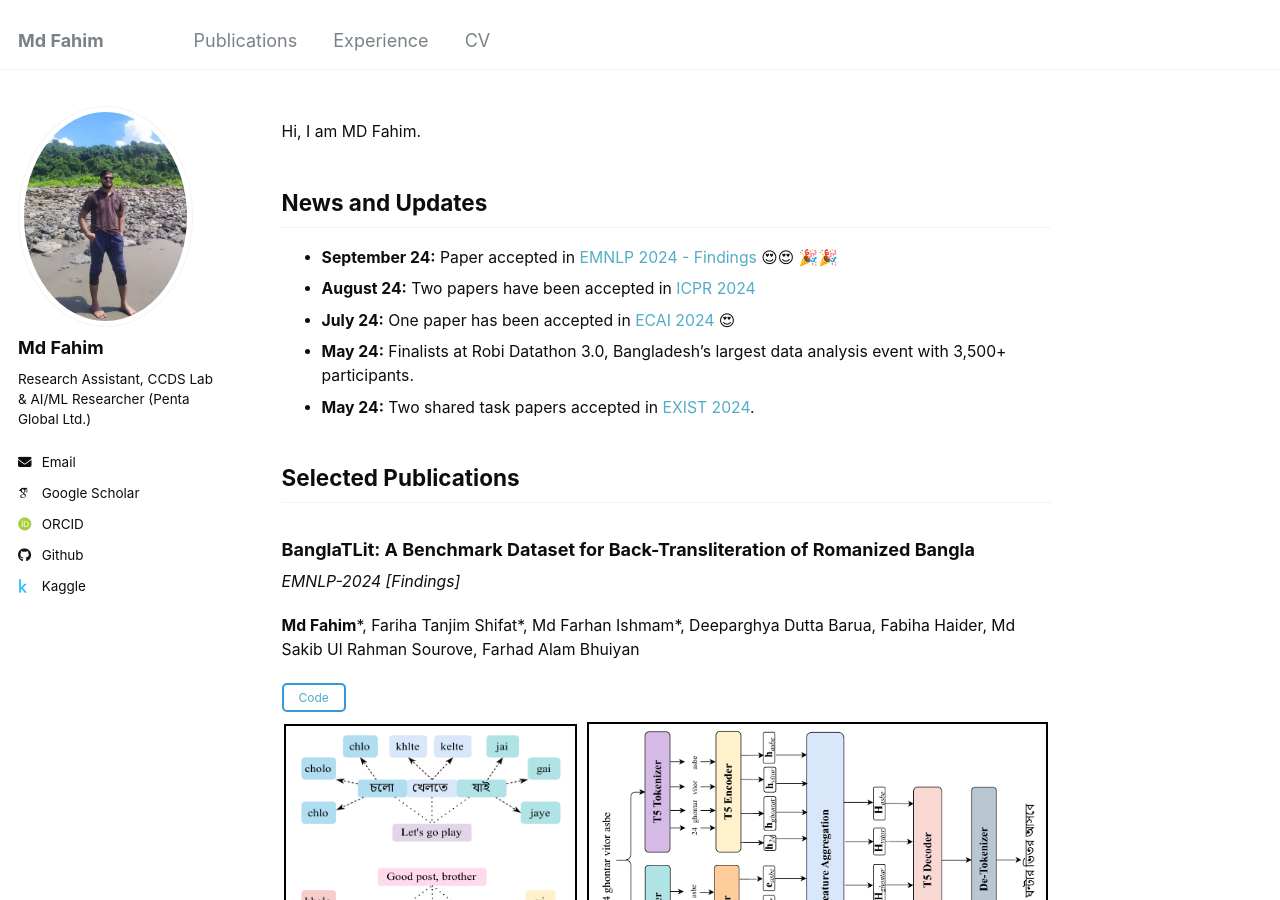
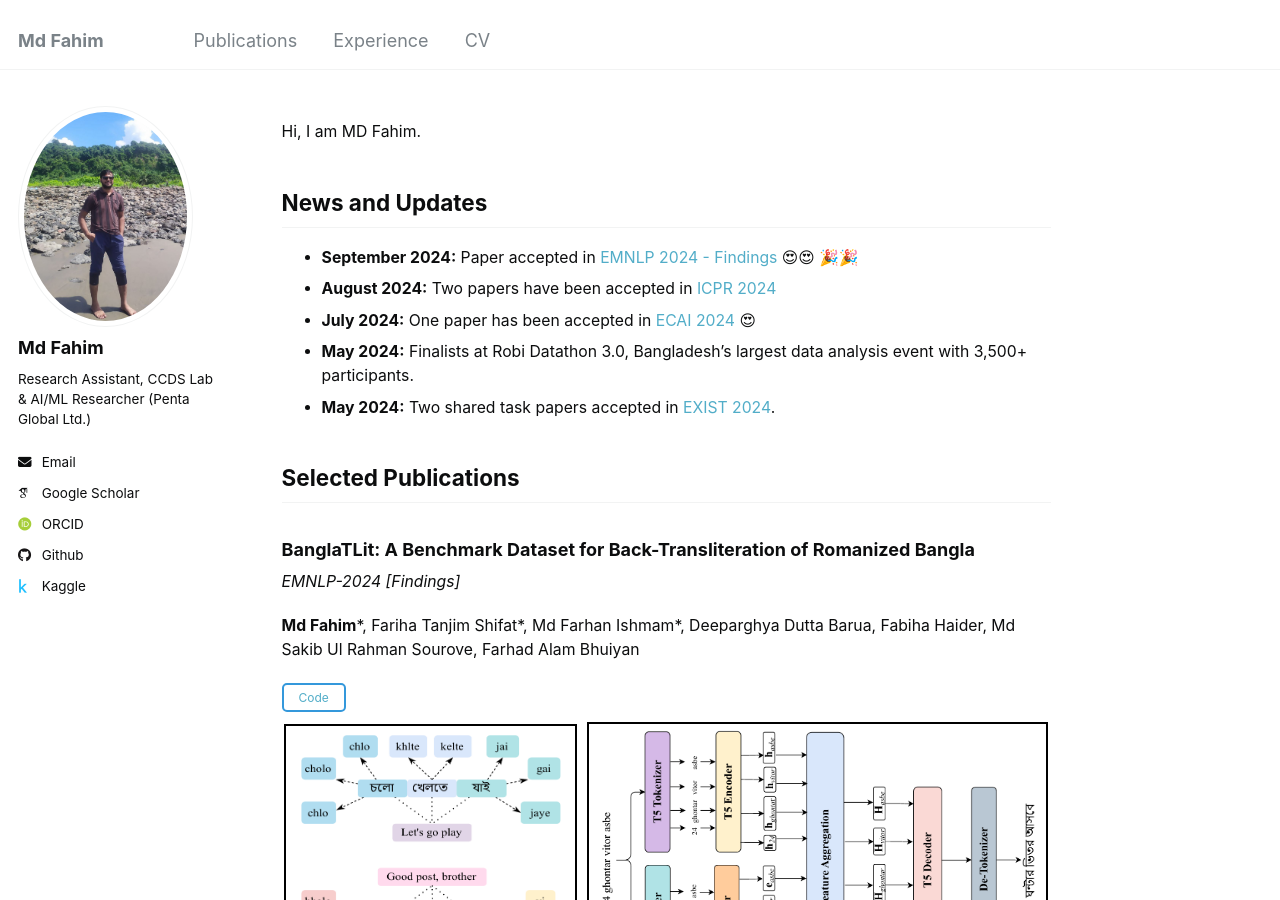
Before and after one commit to md-fahim/md-fahim.github.io, a Jekyll site: the page built from _pages/about.md, in a window 1280 px wide and 900 px high. Built offline with Jekyll 4.4.1, drawn with Linux system fonts in a browser that asks for light colours; some web fonts are replaced.

Commit message:
last update

```diff
--- a/_pages/about.md
+++ b/_pages/about.md
@@ -66,11 +66,11 @@ Hi, I am MD Fahim.
 </ul> -->
 <h2>News and Updates</h2>
 
-- **September 24:** Paper accepted in <a href="https://2024.emnlp.org/">EMNLP 2024 - Findings</a> 😍😍 🎉🎉
-- **August 24:** Two papers have been accepted in <a href="https://icpr2024.org/index.html">ICPR 2024</a>
-- **July 24:** One paper has been accepted in <a href="https://www.ecai2024.eu/calls/main-track">ECAI 2024</a> 😍
-- **May 24:** Finalists at Robi Datathon 3.0, Bangladesh's largest data analysis event with 3,500+ participants.
-- **May 24:** Two shared task papers accepted in <a href="http://nlp.uned.es/exist2024/">EXIST 2024</a>.
+- **September 2024:** Paper accepted in <a href="https://2024.emnlp.org/">EMNLP 2024 - Findings</a> 😍😍 🎉🎉
+- **August 2024:** Two papers have been accepted in <a href="https://icpr2024.org/index.html">ICPR 2024</a>
+- **July 2024:** One paper has been accepted in <a href="https://www.ecai2024.eu/calls/main-track">ECAI 2024</a> 😍
+- **May 2024:** Finalists at Robi Datathon 3.0, Bangladesh's largest data analysis event with 3,500+ participants.
+- **May 2024:** Two shared task papers accepted in <a href="http://nlp.uned.es/exist2024/">EXIST 2024</a>.
 <br>
 <h2>Selected Publications</h2>
 
```
